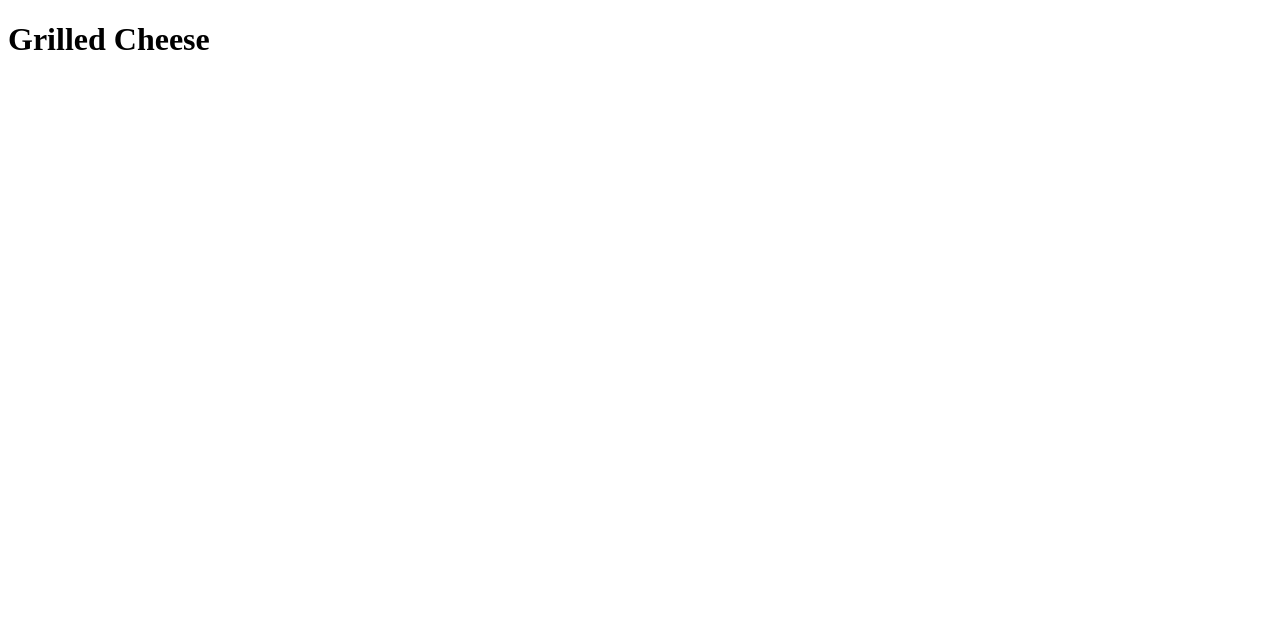
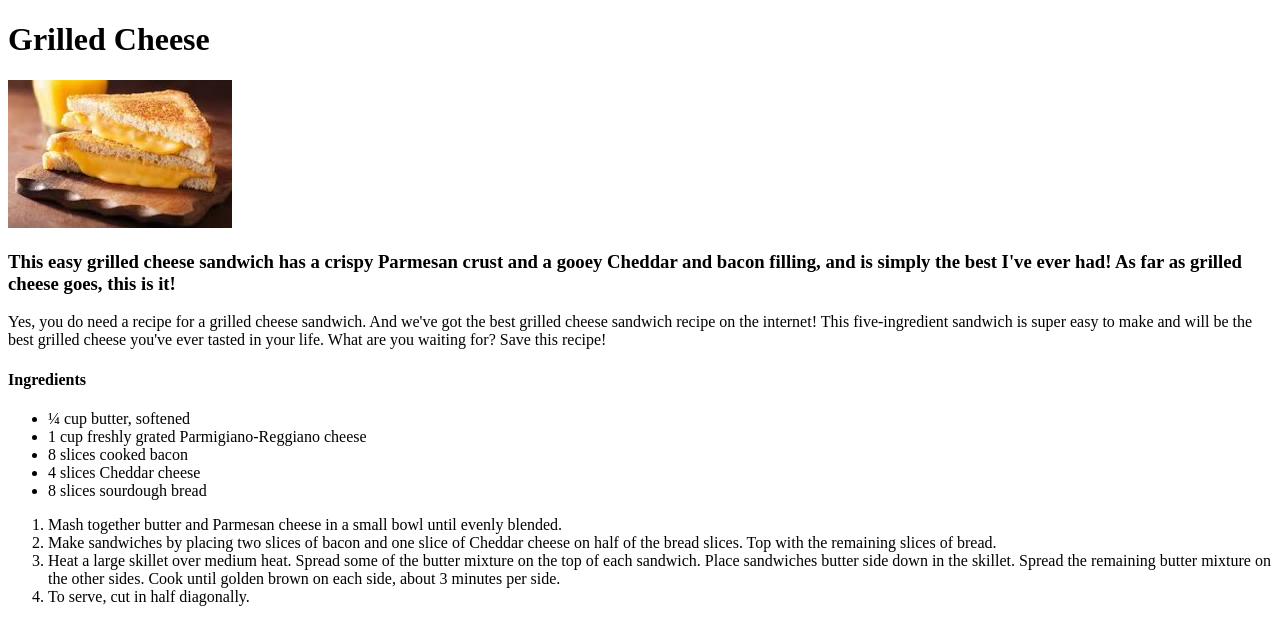
Before and after one commit to greenbot11/odin-recipes, a plain HTML site: page recipes/grilled_cheese.html in a window 1280 px wide. Drawn offline with Linux system fonts and the light colour scheme.

Commit message:
Added Grilled Cheese content
I added a heading to the grilled cheese page and adjusted the photo slightly. I also added a description in a heading tag and a paragraph of additional description. I also added ingredients unordered list and steps to produce this recipe in an ordered list.

```diff
--- a/recipes/grilled_cheese.html
+++ b/recipes/grilled_cheese.html
@@ -14,6 +14,26 @@
     </head>
     <body>
         <h1>Grilled Cheese</h1>
+        <img src="../images/grilled_cheese.jpg" alt="a photo of a grilled cheese sandwich">
+        <h3>This easy grilled cheese sandwich has a crispy Parmesan crust and a gooey Cheddar and bacon filling, and is simply the best I've ever had! As far as grilled cheese goes, this is it!</h3>
+
+        <p>Yes, you do need a recipe for a grilled cheese sandwich. And we've got the best grilled cheese sandwich recipe on the internet! This five-ingredient sandwich is super easy to make and will be the best grilled cheese you've ever tasted in your life.
+
+            What are you waiting for? Save this recipe! </p>
+        <h4>Ingredients</h4>
+        <ul>
+            <li>¼ cup butter, softened </li>
+            <li>1 cup freshly grated Parmigiano-Reggiano cheese</li>
+            <li>8 slices cooked bacon</li>
+            <li>4 slices Cheddar cheese</li>
+            <li>8 slices sourdough bread</li>
+        </ul>
+        <ol>
+            <li>Mash together butter and Parmesan cheese in a small bowl until evenly blended.</li>
+            <li>Make sandwiches by placing two slices of bacon and one slice of Cheddar cheese on half of the bread slices. Top with the remaining slices of bread.</li>
+            <li>Heat a large skillet over medium heat. Spread some of the butter mixture on the top of each sandwich. Place sandwiches butter side down in the skillet. Spread the remaining butter mixture on the other sides. Cook until golden brown on each side, about 3 minutes per side.</li>
+            <li>To serve, cut in half diagonally.</li>
+        </ol>
         <!--[if lt IE 7]>
             <p class="browsehappy">You are using an <strong>outdated</strong> browser. Please <a href="#">upgrade your browser</a> to improve your experience.</p>
         <![endif]-->
```
Also changed, not shown: images/grilled_cheese.jpg (added).
